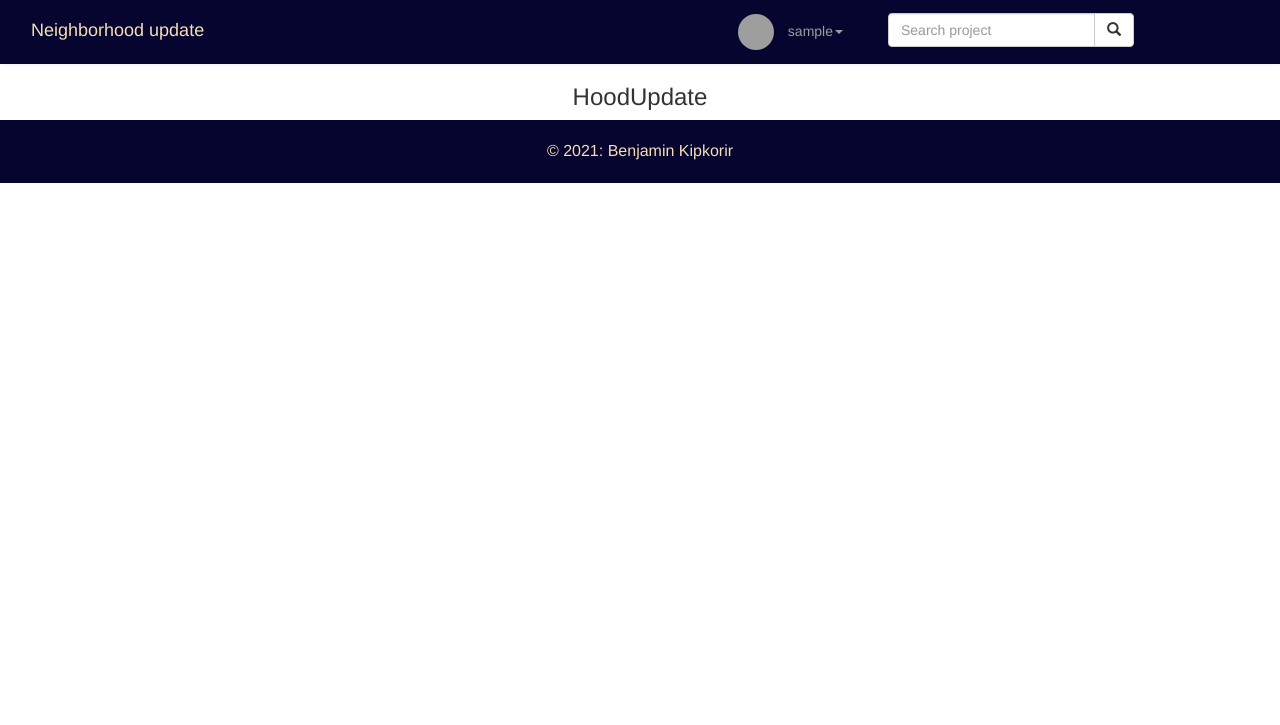
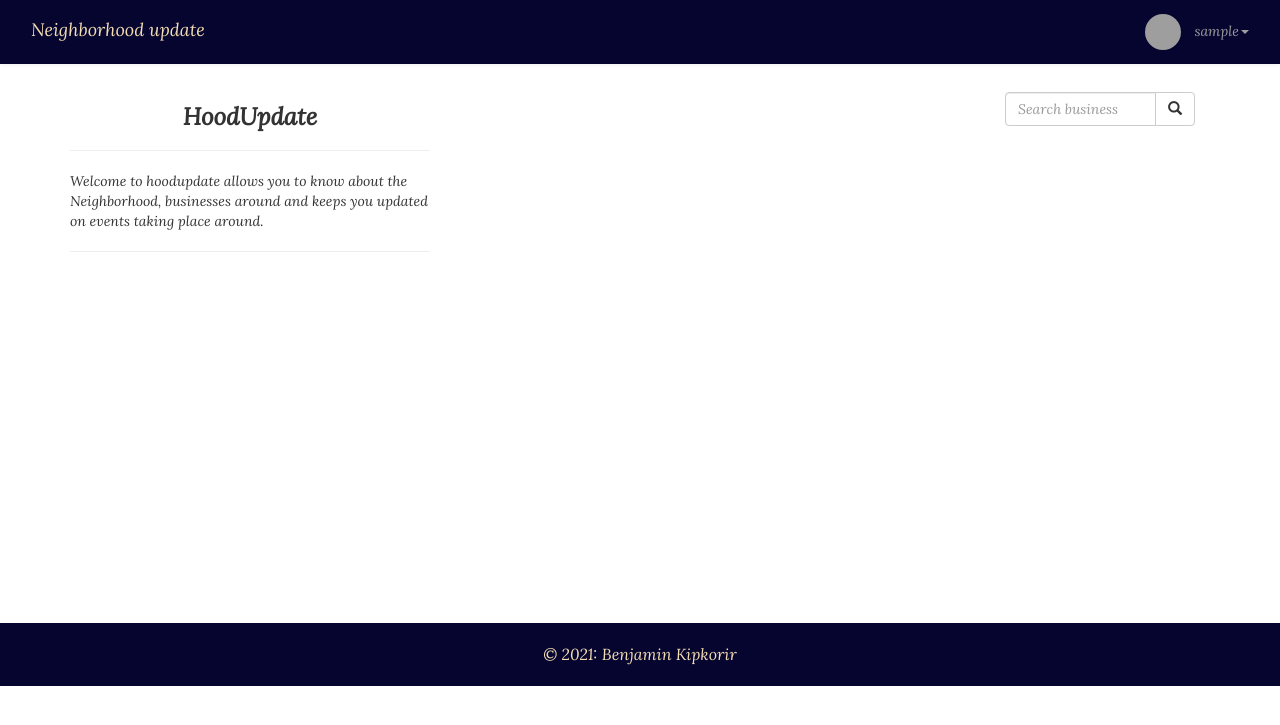
Before and after one commit to Kipkorir2017/Neighborhood-App, a Django app: page / in a window 1280 px wide. Shown: the top 725 px of the page. Run offline with Django 3.2, Linux system fonts and the light colour scheme; the visitor is signed in with stand-in values (Sample User, id 1); some libraries are stand-ins or nearby versions; grey boxes are pictures that could not be loaded.

Commit message:
add changes

```diff
--- a/neigh/models.py
+++ b/neigh/models.py
@@ -1,6 +1,3 @@
-from django.db import models
-
-# Create your models here.
 from django.db import models
 from django.contrib.auth.models import User
 from cloudinary.models import CloudinaryField
--- a/neigh/templates/index.html
+++ b/neigh/templates/index.html
@@ -3,13 +3,104 @@
 {{block.super}}
 <!DOCTYPE html>
 <html lang="en">
+
 <head>
+    <style>
+        * {
+            font-family: 'Lora', serif;
+        }
 
+        .html {
+            overflow: hidden;
+        }
+
+        .main-body {
+            padding-bottom: 30%;
+        }
+    </style>
 </head>
+
 <body>
-    <h3 class="text-center">HoodUpdate</h3>
+    <div class="container">
+        <div class="row">
+            <div class="col-md-4 main-body">
+                <h3 class="text-center" style="font-weight: bold;">HoodUpdate</h3>
+                <hr>
+                <p>Welcome to hoodupdate allows you to know about the Neighborhood, businesses around and keeps you
+                    updated on events taking place around.
+                </p>
+                <hr>
+                </div>
+                <!-- Adding a search form  -->
+                <div class="col-md-8">
+                    <div class="col-sm-4 col-md-4 navbar-right">
+                        <form class="navbar-form" role="search" action="{% url 'search' %}">
+                            <div class="input-group">
+                                <input type="text" class="form-control" style="width: 110%;" placeholder="Search business" name="business">
+                                <div class="input-group-btn">
+                                    <button class="btn btn-default" type="submit"><i
+                                            class="glyphicon glyphicon-search"></i></button>
+                                </div>
+                            </div>
+                        </form>
+                    </div>
+                </div>
+            </div>
+            <div class="container-fluid">
+                <div class="row">
+
+                    {% for hood in neigborhoods %}
+                    <div class="col-lg-4">
+                        <div
+                            style="background-color: #ebd989;box-sizing: border-box; margin-top:2%;box-shadow: 0vh 0vh 1vh gainsboro;">
+                            <div class="row" style="padding-top: 1%">
+                                <div class="col-md-12">
+                                    <h4 style="font-weight:600;">Name: <a href="{% url 'view_hood' id=hood.id %}" class="text-right"
+                                            style="text-decoration: none;">{{hood.name}}
+                                            <img src="https://img.icons8.com/color/48/000000/circled-up-right--v1.png"
+                                                style="width:15px;height:auto" />
+                                        </a></4>
+
+                                </div>
+                            </div>
+                            <div class="row" style="font-size:10pt;">
+                                <div class="col-md-6" style="padding-bottom: 2%;font-weight:600;"> Location: {{hood.hood_location}}
+                                </div>
+                            </div>
+                            <div class="">
+                                <a href="{% url 'view_hood' id=hood.id %}">
+                                    <img src="{{hood.hood_photo.url}}" class="img-responsive" alt="{{image.name}}"
+                                        style="width:100%;width:100%">
+                                    <div class="overlay">
+                                    </div>
+                                </a>
+                            </div>
 
 
+                            <div style="padding-top:1%;padding-bottom:1%">
+                                {%if request.user.profile.neighbourhood == hood %}
+
+                                <a class="btn btn-warning" href="{%url 'leavehood' hood.id%}">Leave Hood</a>
+
+                                {%elif not request.user.profile.neighbourhood%}
+
+
+                                <a class="btn btn-info" href="{%url 'joinhood' hood.id%}">Join Hood</a>
+
+                                {%endif%}
+                            </div>
+
+                        </div>
+                    </div>
+
+                    {% endfor %}
+
+
+                </div>
+            </div>
+
+
+        </div>
         <div class="footer">
             <footer class="page-footer">
                 <div style=" font-size:12pt;">
@@ -21,5 +112,6 @@
             </footer>
         </div>
 </body>
+
 </html>
 {%endblock%}
--- a/neigh/templates/navbar.html
+++ b/neigh/templates/navbar.html
@@ -183,25 +183,7 @@
       <div class="navbar-header">
         <a class="navbar-brand" href="/" style="color:wheat">Neighborhood update</a>
       </div>
-
-      <!-- Adding a search form  -->
-      <div class="col-sm-4 col-md-4 navbar-right">
-
-        <form class="navbar-form" role="search" action="{% url 'search' %}">
-
-          <div class="input-group">
-            <input type="text" class="form-control" placeholder="Search project" name="project">
-            <div class="input-group-btn">
-              <button class="btn btn-default" type="submit"><i class="glyphicon glyphicon-search"></i></button>
-            </div>
-          </div>
-
-        </form>
-      </div>
       <ul class="nav navbar-nav navbar-right">
-
-
-
         <li class="dropdown">
           <a href="#" data-toggle="dropdown" class="dropdown-toggle user-action">
             <img src="{{user.profile.url }}" class="avatar" alt="Avatar"
--- a/neigh/urls.py
+++ b/neigh/urls.py
@@ -6,6 +6,16 @@ from django.conf.urls.static import static
 #create urls
 urlpatterns = [
     url('',views.display_index,name='index'),
+    url('signup/', views.signup, name='signup'),
+    url('search/', views.search, name='search'),
+    url('profile/',views.profile, name='profile'),
+    url('joinhood/<id>', views.join_hood, name='joinhood'),
+    url('leavehood/<id>', views.leave_hood, name='leavehood'),
+    url('update/<id>', views.update_profile, name='update_profile'),
+    url('newhood/', views.hood, name='hood'),
+    url('hood_info/(?P<id>\d+)', views.view_hood, name='view_hood'),
+    url('new_post', views.new_post, name='post'),
+    url('new_business/', views.new_business, name='new_business'),
 
 ]
 if settings.DEBUG:
--- a/neigh/views.py
+++ b/neigh/views.py
@@ -68,13 +68,13 @@ def hood(request):
     return render(request, 'newhood.html', {"form": form})
 
 @login_required(login_url='/accounts/login/')
-def joinhood(request, id):
+def join_hood(request, id):
     hood = get_object_or_404(Neighbourhood, id=id)
     request.user.profile.neighbourhood = hood
     request.user.profile.save()
     return redirect('index')
 
-def leavehood(request, id):
+def leave_hood(request, id):
     hood = get_object_or_404(Neighbourhood, id=id)
     request.user.profile.neighbourhood = None
     request.user.profile.save()
```
Lines whose indentation alone changed are shown as unchanged.
